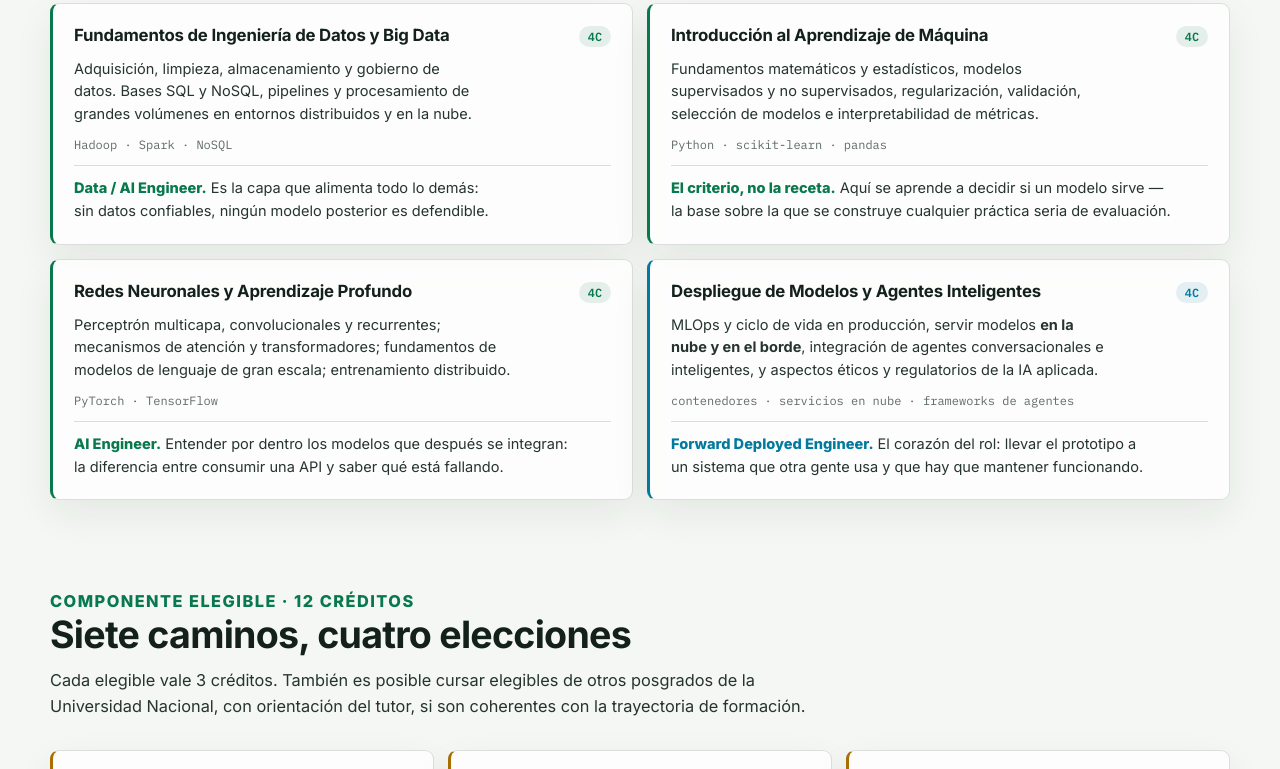
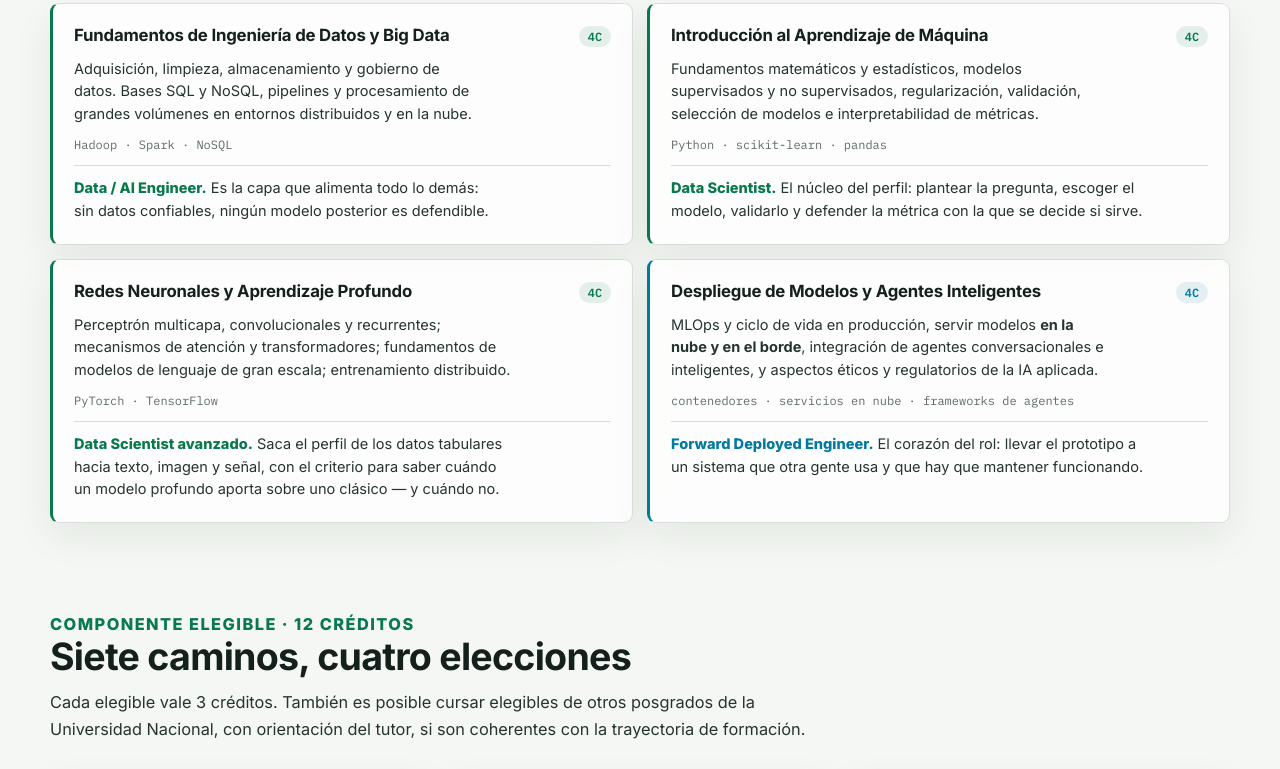
Before and after one commit to amalvarezme/EspecializacionAAIA_UNAL, a plain HTML site: page index.html in a window 1280 px wide. Shown: the part 3055-3824 px from the top of the page. Drawn offline with Linux system fonts and the light colour scheme.

Commit message:
docs: reencuadrar las notas de perfil de las dos asignaturas de modelado hacia Data Scientist
Introducción al Aprendizaje de Máquina y Redes Neuronales y Aprendizaje Profundo
son el núcleo del perfil de Data Scientist, no de ingeniería de despliegue. Se
ajustan sus notas y las etiquetas correspondientes en la tabla de perfiles.

```diff
--- a/index.html
+++ b/index.html
@@ -559,8 +559,8 @@ footer p{margin:0 0 6px;color:var(--muted);font-size:.82rem;line-height:1.6}
       <p>Fundamentos matemáticos y estadísticos, modelos supervisados y no supervisados,
         regularización, validación, selección de modelos e interpretabilidad de métricas.</p>
       <p class="tools">Python · scikit-learn · pandas</p>
-      <p class="role"><b>El criterio, no la receta.</b> Aquí se aprende a decidir si un modelo
-        sirve — la base sobre la que se construye cualquier práctica seria de evaluación.</p>
+      <p class="role"><b>Data Scientist.</b> El núcleo del perfil: plantear la pregunta, escoger
+        el modelo, validarlo y defender la métrica con la que se decide si sirve.</p>
     </article>
 
     <article class="course c-green">
@@ -568,8 +568,9 @@ footer p{margin:0 0 6px;color:var(--muted);font-size:.82rem;line-height:1.6}
       <p>Perceptrón multicapa, convolucionales y recurrentes; mecanismos de atención y
         transformadores; fundamentos de modelos de lenguaje de gran escala; entrenamiento distribuido.</p>
       <p class="tools">PyTorch · TensorFlow</p>
-      <p class="role"><b>AI Engineer.</b> Entender por dentro los modelos que después se integran:
-        la diferencia entre consumir una API y saber qué está fallando.</p>
+      <p class="role"><b>Data Scientist avanzado.</b> Saca el perfil de los datos tabulares hacia
+        texto, imagen y señal, con el criterio para saber cuándo un modelo profundo aporta sobre
+        uno clásico — y cuándo no.</p>
     </article>
 
     <article class="course c-cyan">
@@ -724,9 +725,9 @@ footer p{margin:0 0 6px;color:var(--muted);font-size:.82rem;line-height:1.6}
       <tbody>
         <tr><td>Pipelines de datos en producción<small>Data / AI Engineer</small></td>
             <td>Fundamentos de Ingeniería de Datos y Big Data</td><td>Obligatoria · 4C</td></tr>
-        <tr><td>Fundamentos de ML y evaluación<small>AI Engineer</small></td>
+        <tr><td>Fundamentos de ML y evaluación<small>Data Scientist</small></td>
             <td>Introducción al Aprendizaje de Máquina</td><td>Obligatoria · 4C</td></tr>
-        <tr><td>Modelos profundos, transformers y LLM<small>AI / LLM Engineer</small></td>
+        <tr><td>Modelos profundos, transformers y LLM<small>Data Scientist · AI / LLM Engineer</small></td>
             <td>Redes Neuronales y Aprendizaje Profundo</td><td>Obligatoria · 4C</td></tr>
         <tr><td>MLOps y despliegue en producción<small>Forward Deployed Engineer</small></td>
             <td>Despliegue de Modelos y Agentes Inteligentes</td><td>Obligatoria · 4C</td></tr>
```
